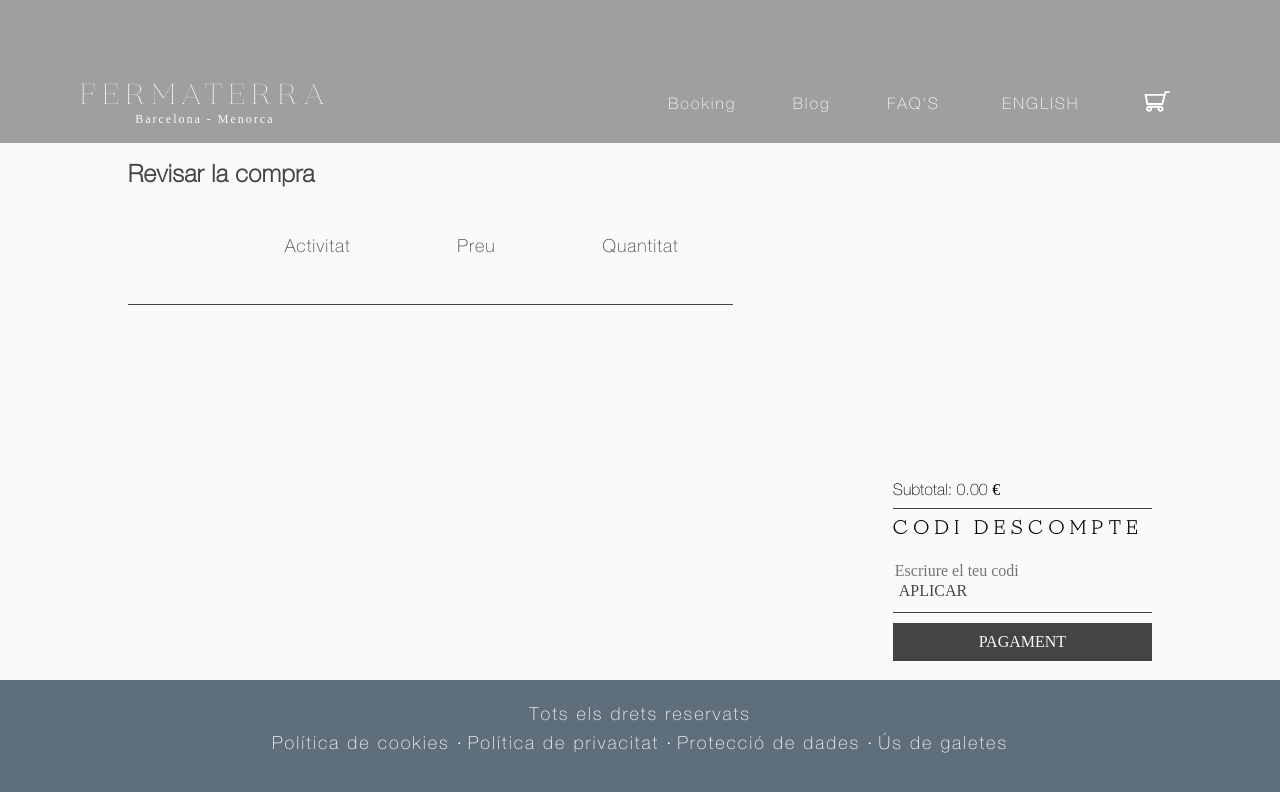
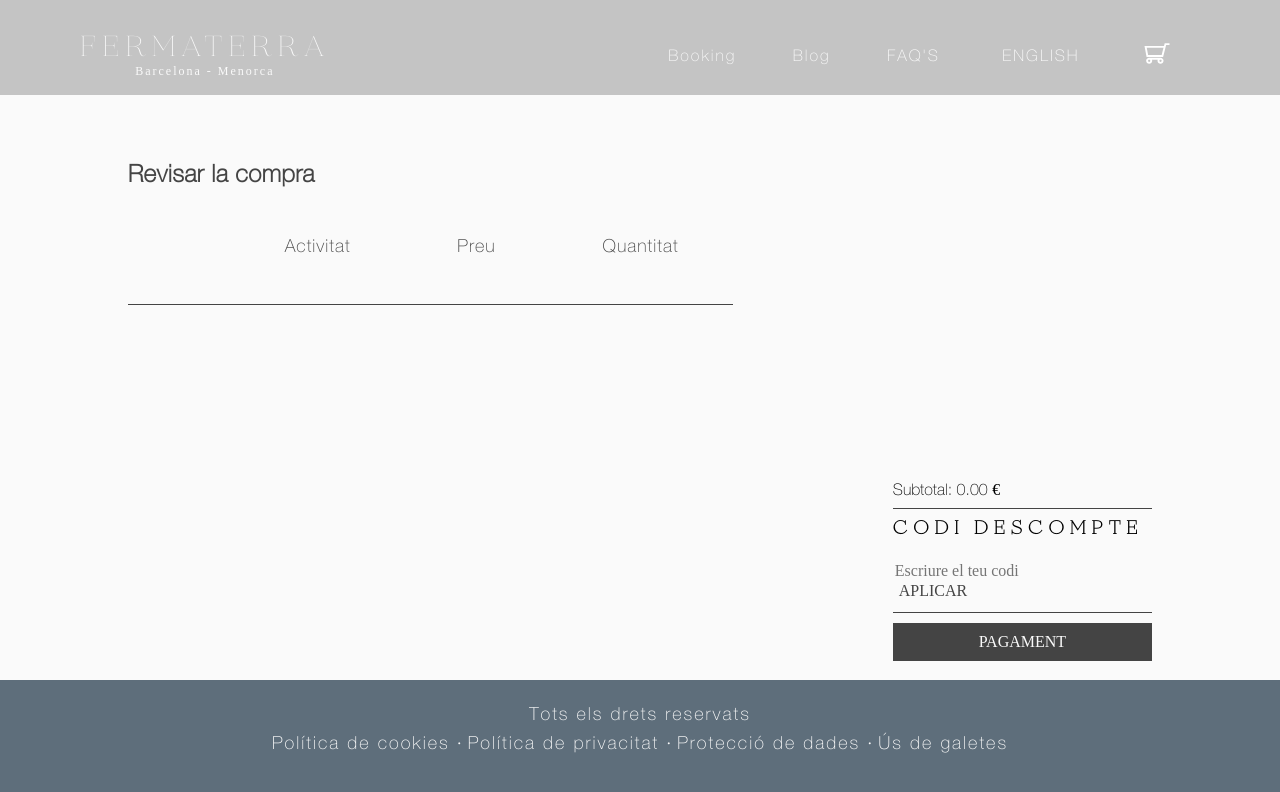
Before and after one commit to Fermaterra/Fermaterra, a Next.js app in the folder frontend/: page /cart in a window 1280 px wide. Shown: the top 792 px of the page. Built offline with nearby package versions, Linux system fonts and the light colour scheme.

Commit message:
Change header on scrolling

```diff
--- a/frontend/components/Header.js
+++ b/frontend/components/Header.js
@@ -50,6 +50,18 @@ export default function Header({ cart }) {
     return languageName;
   };
 
+  if (typeof window !== "undefined") {
+    const scrollTrigger = window.screen.height / 10;
+    const header = document.querySelector("header");
+    window.onscroll = function scrolling() {
+      if (window.scrollY >= scrollTrigger || window.pageYOffset >= scrollTrigger) {
+        header.classList.add(styles.header_scroll);
+      } else {
+        header.classList.remove(styles.header_scroll);
+      }
+    };
+  }
+
   return (
     <header className={styles.header}>
       <div>
--- a/frontend/styles/header.module.scss
+++ b/frontend/styles/header.module.scss
@@ -1,9 +1,9 @@
 .header{
-    padding: 5rem 5rem 1rem;
+    padding:2rem 5rem 1rem;
     display: grid;
     grid-template-columns: repeat(2, 1fr);
     color: var(--white);
-    background-color:rgba(66, 69, 70, 0.5);
+    background-color:rgba(141, 141, 141, 0.5);
     position: fixed;
     width: 100%;
     z-index: 1;
@@ -17,13 +17,17 @@
     text-decoration: none;
     color: var(--white);
     letter-spacing: 2px;
-
-
-
 }
 
 .header a:hover{
     cursor: pointer;
+}
+
+.header_scroll{
+    background-color: var(--blue);
+   .dropdown_content{
+    background-color: var(--blue);
+   }
 }
 
 .logo{
```
